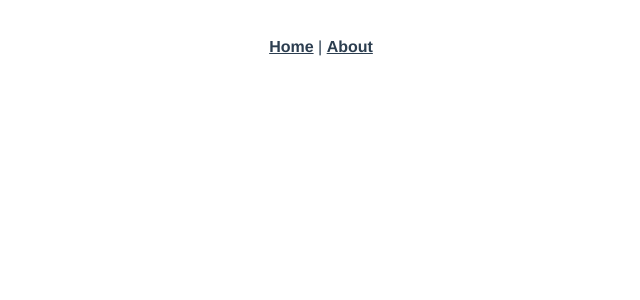
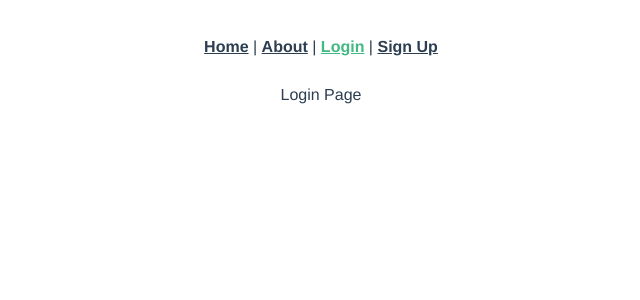
Before and after one commit to khemsoth/track-notes, a Vue app: page /login in a window 1280 px wide. Shown: the top 300 px of the page, without its empty margins (319-959 px from the left). Built offline with nearby package versions, Linux system fonts and the light colour scheme.

Commit message:
pages: added login and sign up pages

```diff
--- a/src/App.vue
+++ b/src/App.vue
@@ -2,7 +2,9 @@
   <div id="app">
     <div id="nav">
       <router-link to="/">Home</router-link> |
-      <router-link to="/about">About</router-link>
+      <router-link to="/about">About</router-link> |
+      <router-link to="login">Login</router-link> |
+      <router-link to="signup">Sign Up</router-link>
     </div>
     <router-view/>
   </div>
--- a/src/router/index.js
+++ b/src/router/index.js
@@ -1,6 +1,8 @@
 import Vue from 'vue'
 import VueRouter from 'vue-router'
 import Home from '../views/Home.vue'
+import Login from '../views/Login.vue'
+import SignUp from '../views/SignUp.vue'
 
 Vue.use(VueRouter)
 
@@ -19,6 +21,16 @@ Vue.use(VueRouter)
     component: function () {
       return import(/* webpackChunkName: "about" */ '../views/About.vue')
     }
+  },
+  {
+    path: '/login',
+    name: 'Login',
+    component: Login
+  },
+  {
+    path: '/signup',
+    name: 'SignUp',
+    component: SignUp
   }
 ]
 
--- /dev/null
+++ b/src/views/Login.vue
@@ -0,0 +1,15 @@
+<template>
+  <div>
+    Login Page
+  </div>
+</template>
+
+<script>
+
+export default {
+  name: 'Login',
+  components: {
+
+  }
+}
+</script>
--- /dev/null
+++ b/src/views/SignUp.vue
@@ -0,0 +1,15 @@
+<template>
+  <div>
+    Sign Up Page
+  </div>
+</template>
+
+<script>
+
+export default {
+  name: 'Sign Up',
+  components: {
+
+  }
+}
+</script>
```
